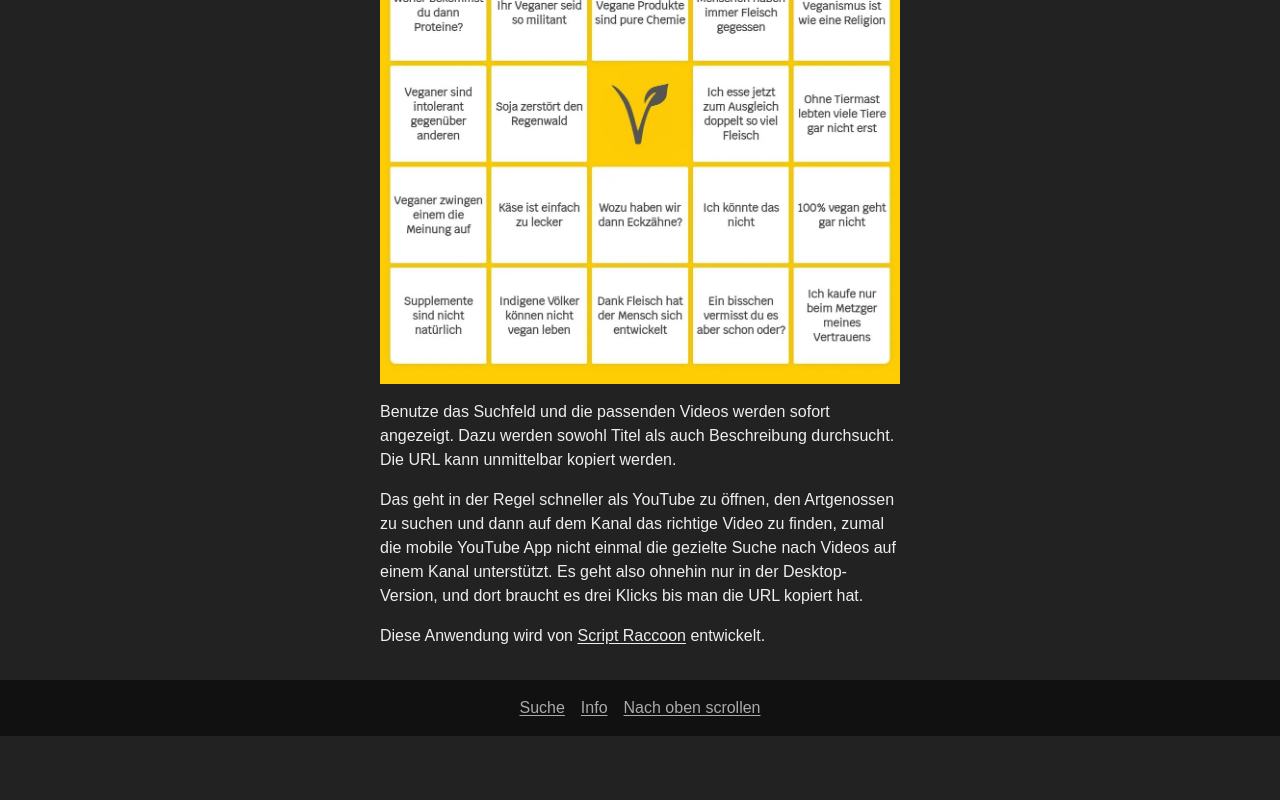
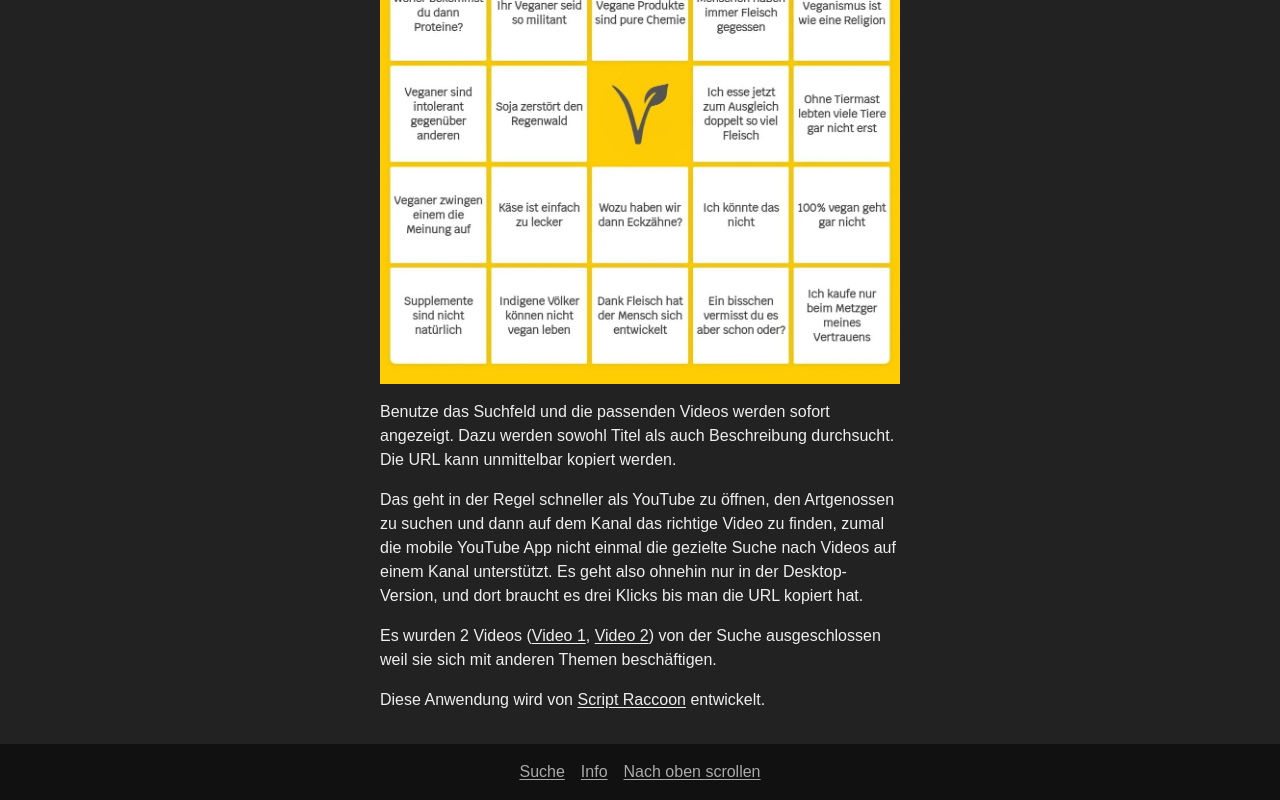
Before and after one commit to ScriptRaccoon/artgenosse-videos, a SvelteKit app: page /about in a window 1280 px wide. Shown: the part 454-1254 px from the top of the page. Before the commit the page ends 1190 px from the top, so only its background shows below. Built offline with nearby package versions, Linux system fonts and the light colour scheme.

Commit message:
remark about excluded videos

```diff
--- a/src/routes/about/+page.svelte
+++ b/src/routes/about/+page.svelte
@@ -1,3 +1,7 @@
+<script lang="ts">
+	import excluded_ids from '$lib/data/excluded.json'
+</script>
+
 <h2>Info</h2>
 
 <p>
@@ -53,6 +57,15 @@
 </p>
 
 <p>
+	Es wurden {excluded_ids.length} Videos ({#each excluded_ids as id, index}
+		<a href="https://youtu.be/{id}">
+			Video {index + 1}
+		</a>{#if index < excluded_ids.length - 1},&nbsp;{/if}
+	{/each}) von der Suche ausgeschlossen weil sie sich mit anderen Themen
+	beschäftigen.
+</p>
+
+<p>
 	Diese Anwendung wird von
 	<a href="https://github.com/ScriptRaccoon">Script Raccoon</a>
 	entwickelt.
```
